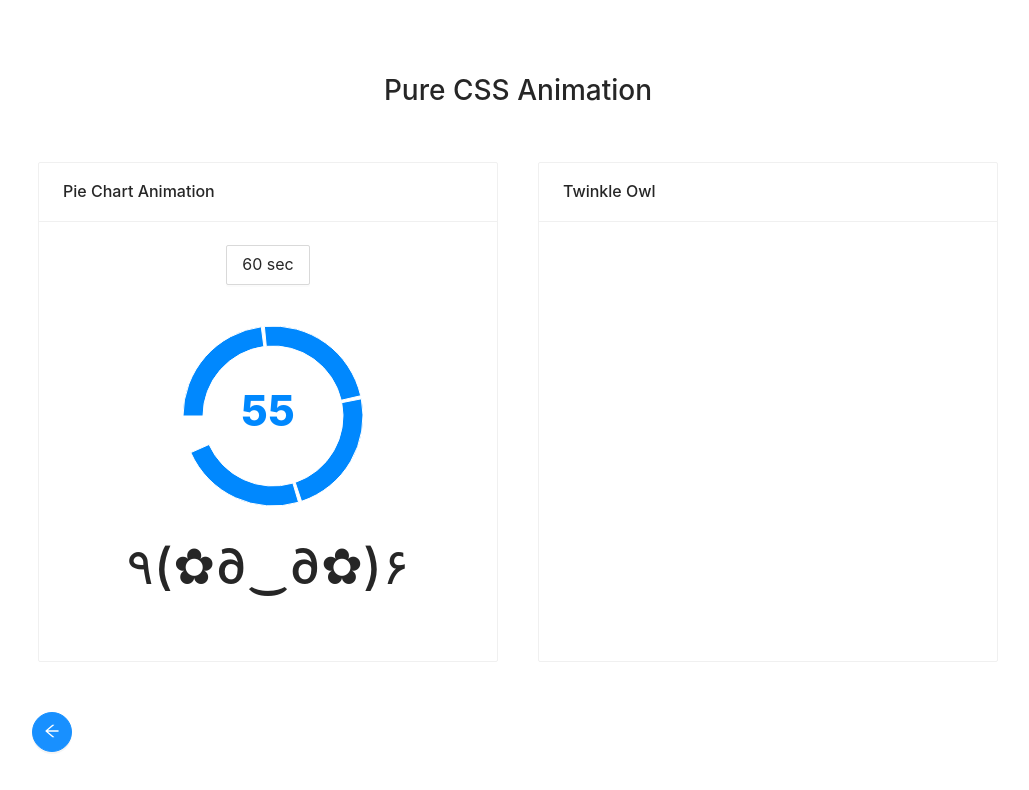
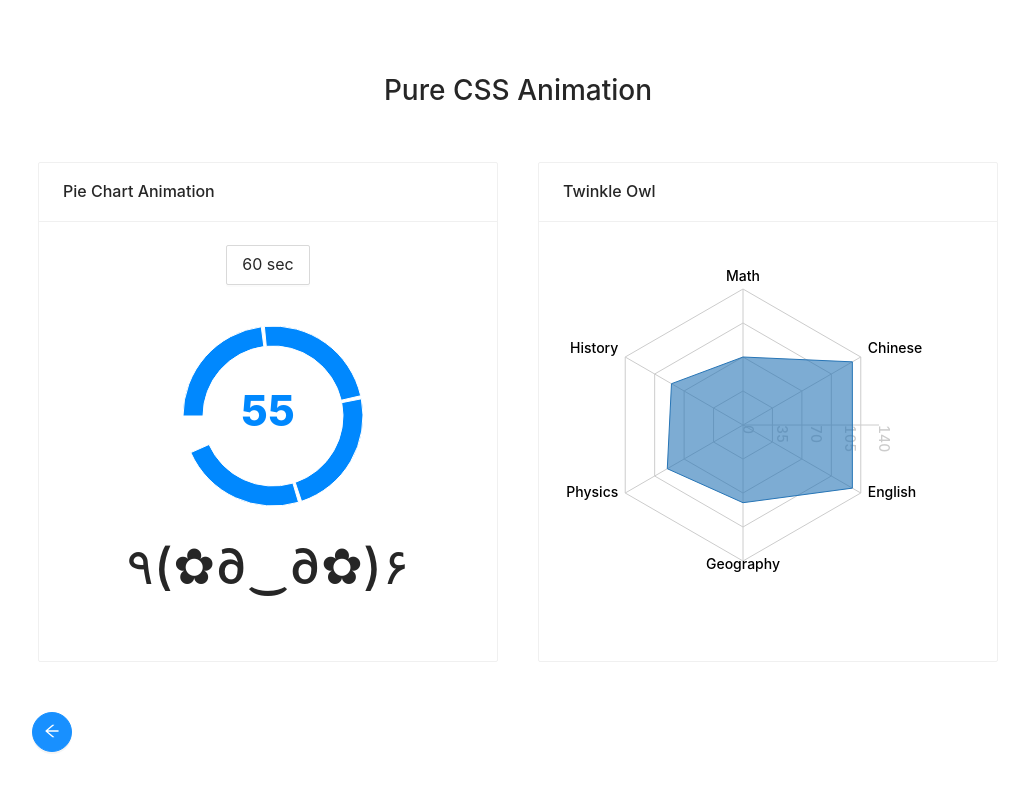
Before and after one commit to GX-CHEN/madefordesigner, a React (Create React App) app in the folder client/: page /chart-approach in a window 1280 px wide. Shown: the top 790 px of the page, without its empty margins (122-1151 px from the left). Built offline with nearby package versions, Linux system fonts and the light colour scheme.

Commit message:
add radar chart handling

```diff
--- a/client/src/component/Chart.js
+++ b/client/src/component/Chart.js
@@ -3,6 +3,7 @@ import './Chart.css';
 import {Card, Col, Row} from "antd";
 import BackButton from "./BackButton";
 import Timer from "./Timer";
+import Radar from "./Radar";
 
 function Chart() {
   return (
@@ -23,7 +24,7 @@ function Chart() {
               className="card-container chart-card-container"
               title="Twinkle Owl"
             >
-
+              <Radar />
             </Card>
           </Col>
         </Row>
--- /dev/null
+++ b/client/src/component/Radar.js
@@ -0,0 +1,53 @@
+import React from 'react';
+import {
+  Radar, RadarChart, PolarGrid,
+  PolarAngleAxis, PolarRadiusAxis
+} from "recharts";
+
+const dataKeys = ['A', 'B', 'C'];
+const colors = ['#fcc515', '#2775b6', '#248067']
+
+class RadarDemo extends React.Component {
+  constructor(props) {
+    super(props);
+    this.state = {
+      selectedIndex: 0,
+    };
+  }
+
+  componentDidMount = () => {
+    setInterval(
+      () =>
+        this.setState({
+          selectedIndex: this.state.selectedIndex + 1,
+        }),
+      3000
+    );
+  };
+
+  render() {
+    const data = [
+      {subject: 'Math', A: 120, B: 70, C: 80, fullMark: 150},
+      {subject: 'Chinese', A: 98, B: 130, C: 90, fullMark: 150},
+      {subject: 'English', A: 86, B: 130, C: 50, fullMark: 150},
+      {subject: 'Geography', A: 99, B: 80, C: 62, fullMark: 150},
+      {subject: 'Physics', A: 85, B: 90, C: 100, fullMark: 150},
+      {subject: 'History', A: 65, B: 85, C: 60, fullMark: 150},
+    ];
+
+    return (
+      <div className="centered">
+        <RadarChart cx={180} cy={180} outerRadius={136} width={360} height={360} data={data}>
+          <PolarGrid/>
+          <PolarAngleAxis dataKey="subject"/>
+          <PolarRadiusAxis/>
+          <Radar name="Mike" dataKey={dataKeys[this.state.selectedIndex % 3]}
+                 stroke={colors[this.state.selectedIndex % 3]} fill={colors[this.state.selectedIndex % 3]}
+                 fillOpacity={0.6}/>
+        </RadarChart>
+      </div>
+    );
+  }
+}
+
+export default RadarDemo;
```
Also changed, not shown: 1 other file (tests, documents, lock files or other folders).
